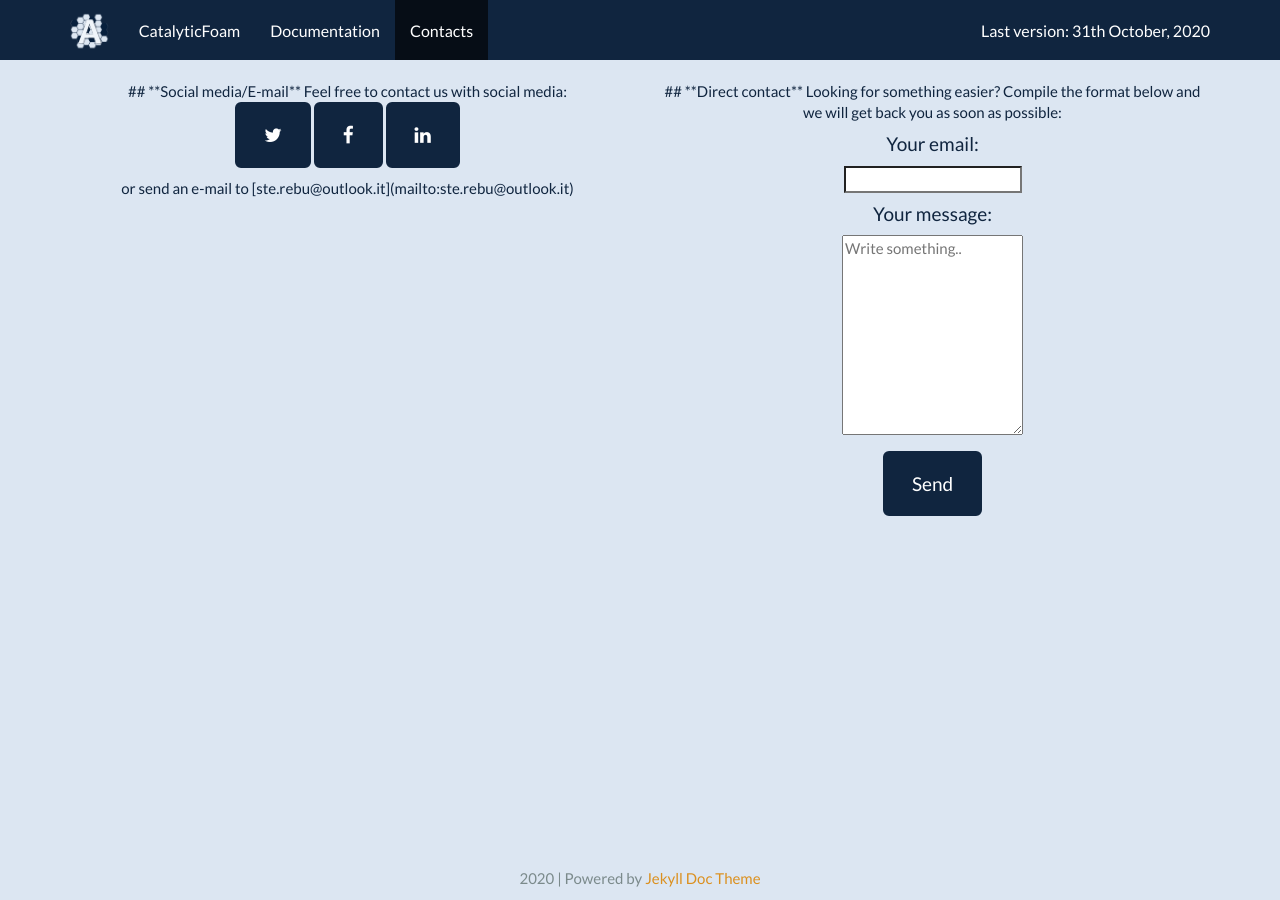
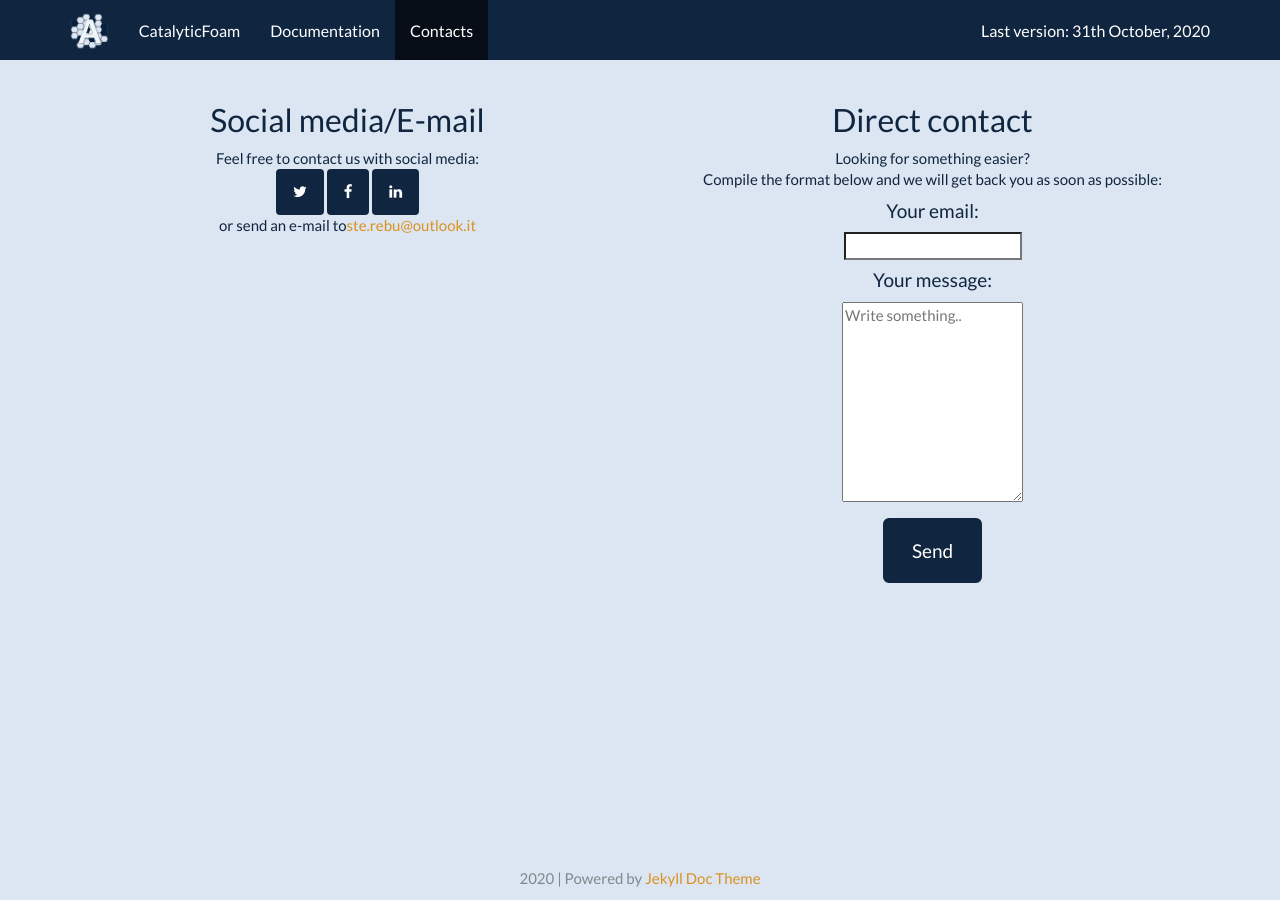
Before and after one commit to srebughini/ASALI, a Jekyll site: the page built from _pages/contacts.md, in a window 1280 px wide. Built offline with Jekyll 4.4.1, drawn with Linux system fonts in a browser that asks for light colours.

Commit message:
Contact page

```diff
--- a/_pages/contacts.md
+++ b/_pages/contacts.md
@@ -4,20 +4,21 @@ redirect_from: /docs/index.html
 ---
 
 <div class="col-md-6 text-center">
-  ## **Social media/E-mail**
-  Feel free to contact us with social media:
-  <p>
-      <a class="btn btn-primary btn-lg" href="https://twitter.com/ASALIcode" role="button"><i class="fa fa-twitter" aria-hidden="true"></i></a>
-      <a class="btn btn-primary btn-lg" href="https://www.facebook.com/ASALIcode/" role="button"><i class="fa fa-facebook" aria-hidden="true"></i></a>
-      <a class="btn btn-primary btn-lg" href="https://www.linkedin.com/company/asalicode" role="button"><i class="fa fa-linkedin" aria-hidden="true"></i></a>
+  <h2>Social media/E-mail</h2>
+  <p>Feel free to contact us with social media:
+  <br>
+      <a class="btn btn-primary" href="https://twitter.com/ASALIcode" role="button"><i class="fa fa-twitter" aria-hidden="true"></i></a>
+      <a class="btn btn-primary" href="https://www.facebook.com/ASALIcode/" role="button"><i class="fa fa-facebook" aria-hidden="true"></i></a>
+      <a class="btn btn-primary" href="https://www.linkedin.com/company/asalicode" role="button"><i class="fa fa-linkedin" aria-hidden="true"></i></a>
+  <br>
+  or send an e-mail to<a href="mailto:ste.rebu@outlook.it">ste.rebu@outlook.it</a>
   </p>
-  or send an e-mail to [ste.rebu@outlook.it](mailto:ste.rebu@outlook.it)
 </div>
 
 <div class="col-md-6 text-center">
-  ## **Direct contact**
-  Looking for something easier?
-  Compile the format below and we will get back you as soon as possible:
+  <h2>Direct contact</h2>
+  <p>Looking for something easier?
+  <br>Compile the format below and we will get back you as soon as possible:</p>
   <form action="https://formspree.io/f/mdopzvpj" method="POST">
     <h4>Your email:</h4>
     <p>
```
